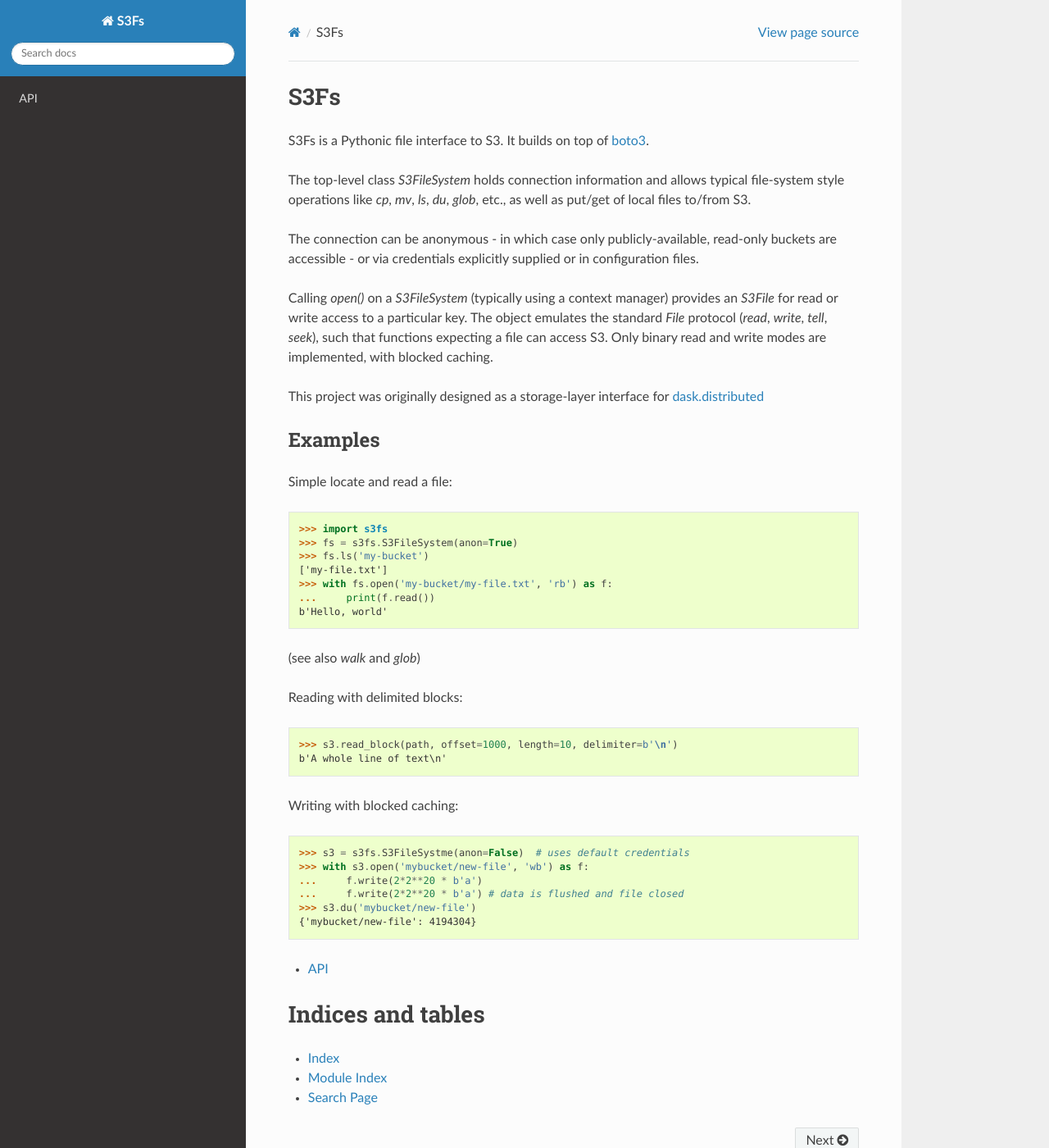
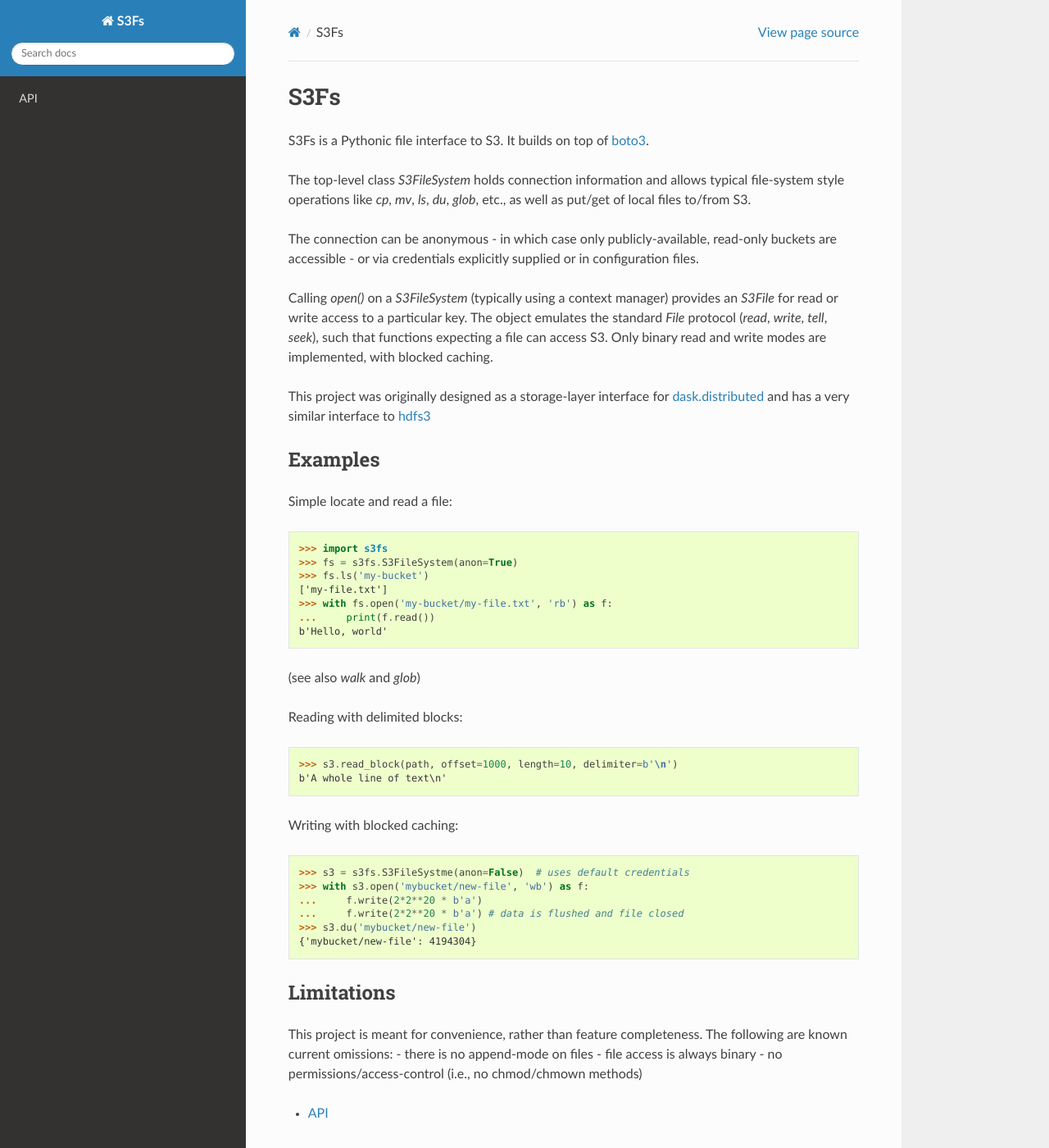
Before and after one commit to zarr-developers/s3fs, a Sphinx documentation site: the page built from docs/source/index.rst, in a window 1280 px wide and 1400 px high. Shown: the whole window at 82% size. Built offline with Sphinx 7.4.7 and the Read the Docs theme 2.0.0, drawn with Linux system fonts in a browser that asks for light colours; the version number could not be read and is left out.

Commit message:
Some limitations

```diff
--- a/docs/source/index.rst
+++ b/docs/source/index.rst
@@ -18,9 +18,10 @@
 modes are implemented, with blocked caching.
 
 This project was originally designed as a storage-layer interface
-for `dask.distributed`_
+for `dask.distributed`_ and has a very similar interface to `hdfs3`_
 
 .. _`dask.distributed`: https://distributed.readthedocs.org/en/latest
+.. _`hdfs3`: http://hdfs3.readthedocs.org/en/latest/
 
 Examples
 --------
@@ -57,6 +58,15 @@
    >>> s3.du('mybucket/new-file')
    {'mybucket/new-file': 4194304}
 
+Limitations
+-----------
+
+This project is meant for convenience, rather than feature completeness.
+The following are known current omissions:
+- there is no append-mode on files
+- file access is always binary
+- no permissions/access-control (i.e., no chmod/chmown methods)
+
 .. toctree::
    api
    :maxdepth: 2
```
